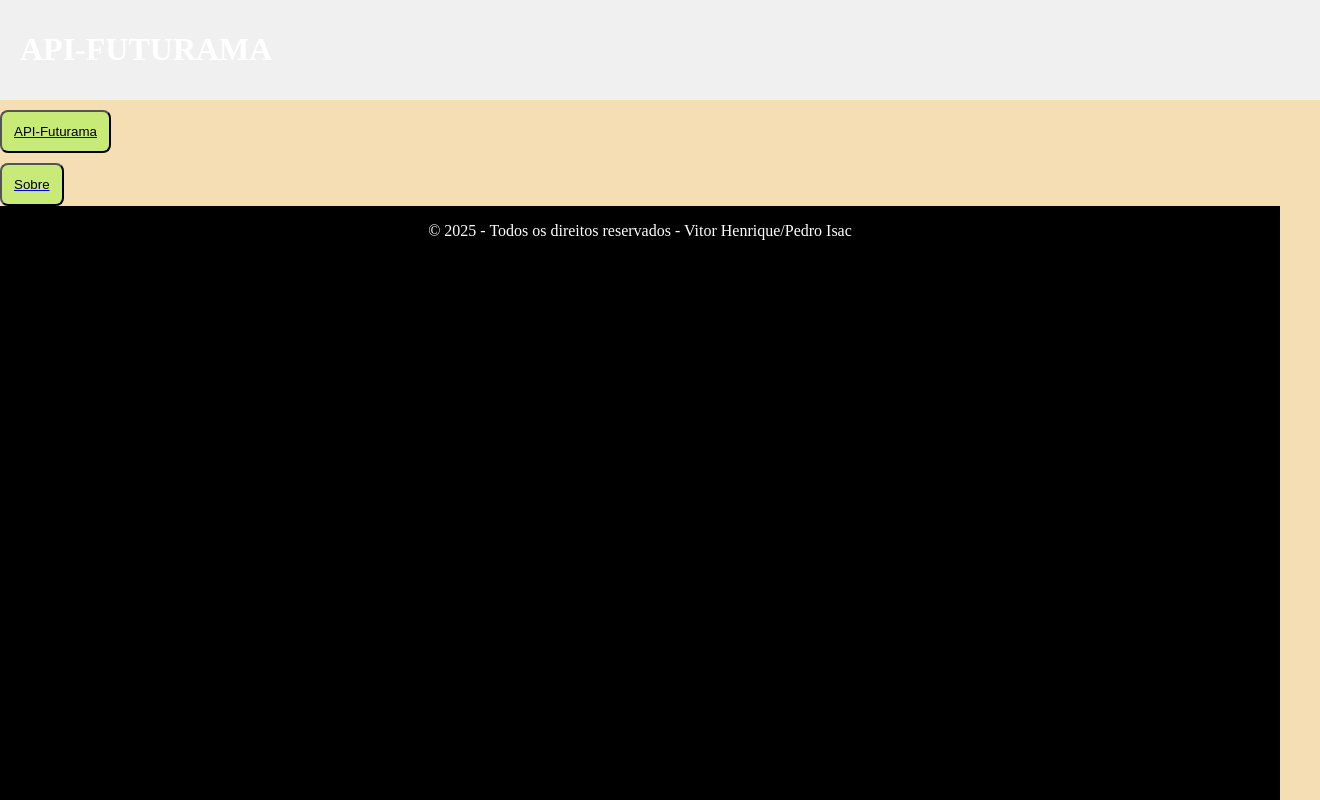
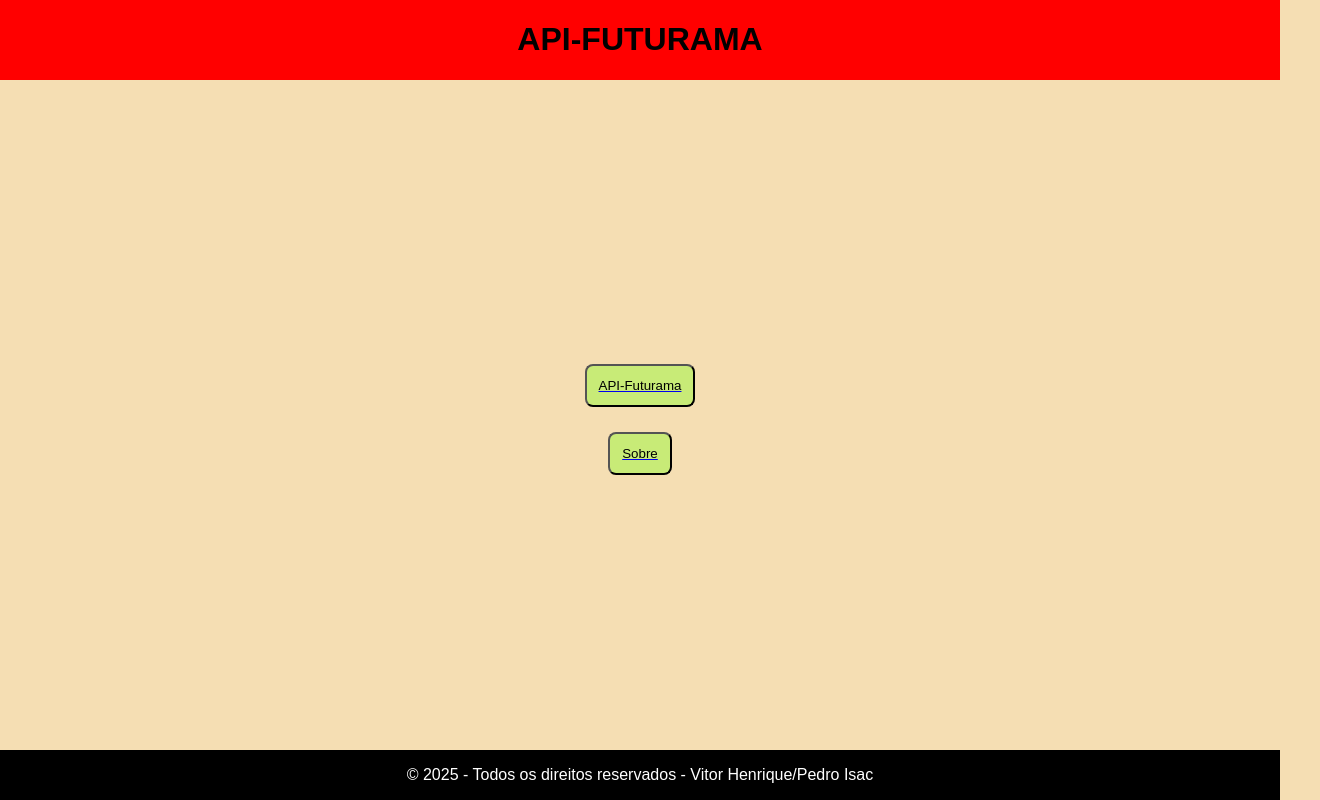
Before and after one commit to Predoisac/prova-react-api, a React (Vite) app: page / in a window 1280 px wide. Shown: the whole page, 1320 px wide, since content can reach past the window. Built offline with nearby package versions, Linux system fonts and the light colour scheme.

Commit message:
feat/init

```diff
--- a/src/App.css
+++ b/src/App.css
@@ -1,12 +1,4 @@
 body{
-<<<<<<< HEAD
-    color: black;
-    height: 100vh;
-    display: flex;
-    justify-content: center;
-    align-items: center;
-    background-color: antiquewhite;
-=======
   font-family: Arial, Helvetica, sans-serif;
   background-color: wheat;
   color: #333;
@@ -15,17 +7,17 @@
   margin: 0;
   padding: 0;
 
->>>>>>> dba52093671cc13d4c5bd4cbcfc40147ae759746
 }
-header {
-  background-color: #f0f0f0;
-  padding: 10px 20px;
+main{
+  flex: 1;
   display: flex;
-  justify-content: space-between; /* título de um lado, links do outro */
+  flex-direction: column;
+  justify-content: center;
   align-items: center;
+  text-align: center;
+  gap: 15px;
 }
-<<<<<<< HEAD
-=======
+
 .char-info{
   display: flex;
   flex-wrap: wrap;
@@ -35,6 +27,7 @@
   align-items: center;
   align-self: center;
 }
+
 
 .botoes{
   background-color:rgb(200, 235, 119);
@@ -46,19 +39,6 @@
   flex-direction: column;
   border-radius: 8px;
 transition: 10ms;
->>>>>>> dba52093671cc13d4c5bd4cbcfc40147ae759746
-
-footer {
-  background-color: #f0f0f0;
-  padding: 10px 20px;
-  text-align: center; /* centraliza o texto */
-  font-size: 0.9rem;
-  color: #555;
-}
-
-.botoes{
-  background-color:red;
-  padding: auto;
 }
 .botoes:hover {
   background-color: rgba(7, 167, 2, 0.842);
--- a/src/components/Header/style.css
+++ b/src/components/Header/style.css
@@ -1,8 +1,10 @@
 header{
     background-color: red;
-    color: white;
-    padding: 1em;
+    color: rgb(2, 0, 0);
     width: 100%;
-    justify-items: center;
+    display: flex;
+    justify-content: center;
+    align-items: center;
+    align-content: center;
 
 }
--- a/src/index.css
+++ b/src/index.css
@@ -3,5 +3,6 @@
   display: flex;
   flex-direction: column;
   justify-content: space-between;
+  align-items: center;
   width: 100%;
 }
```
